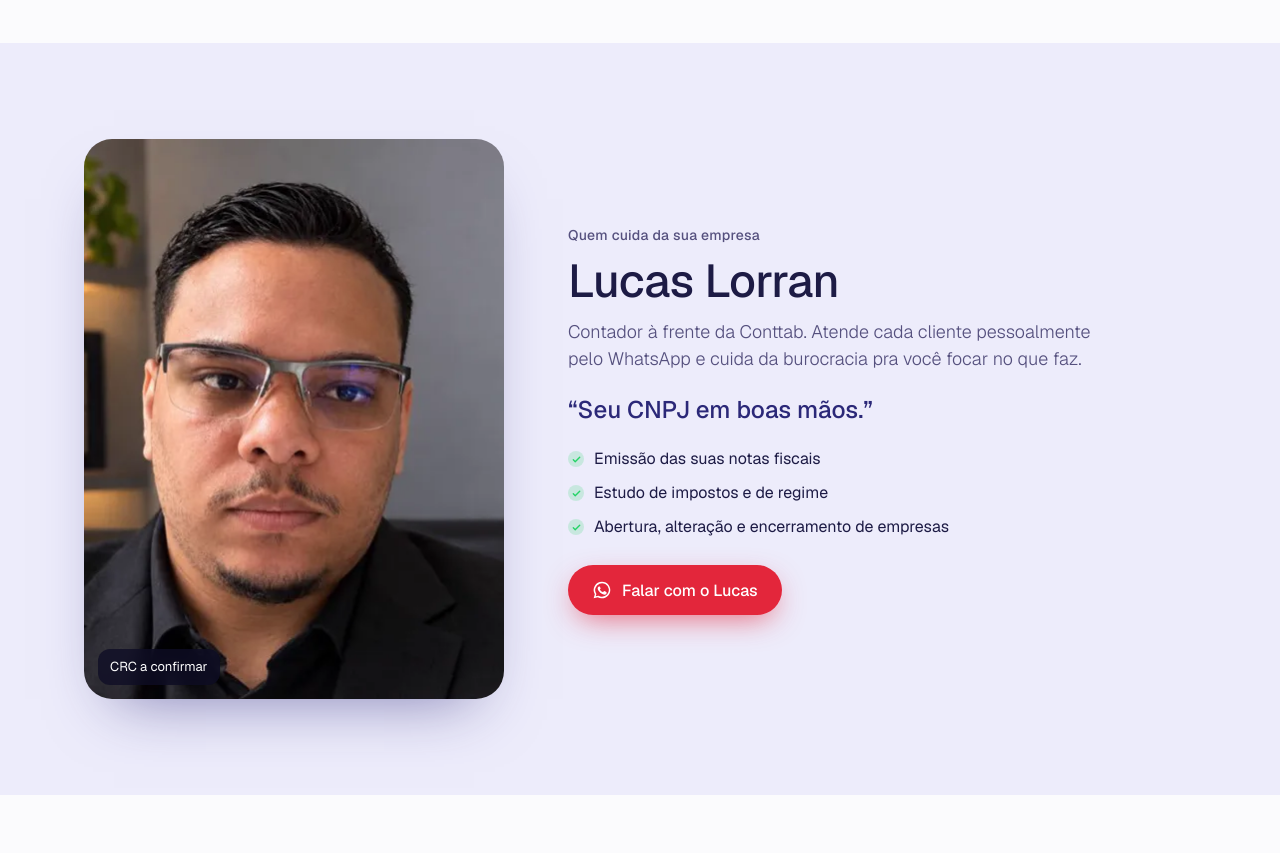
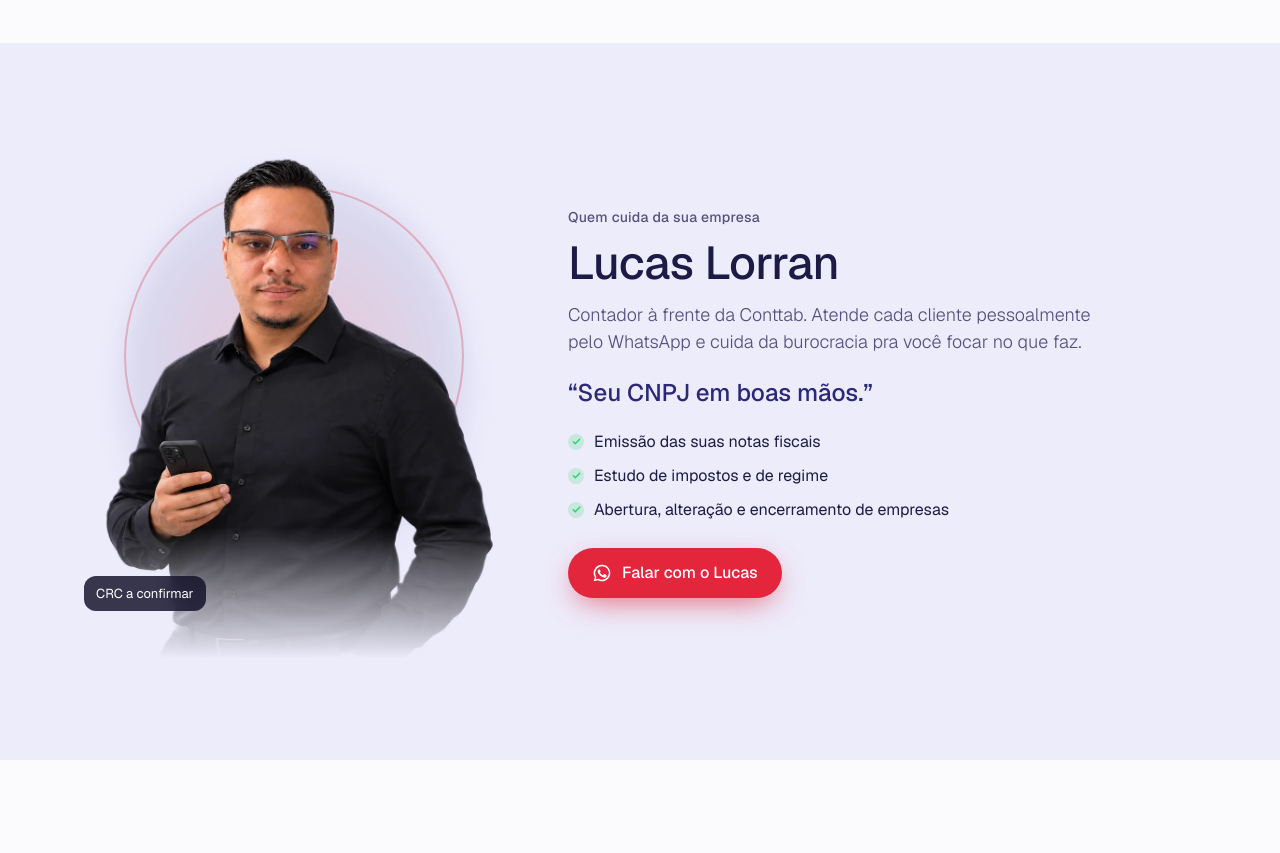
Before and after one commit to linikerwambaster/conttab-contabilidade, a plain HTML site: page index.html in a window 1280 px wide. Shown: the part 2580-3433 px from the top of the page. Drawn offline with nearby package versions, Linux system fonts and the light colour scheme.

Commit message:
Quem cuida da sua empresa: foto nova do Lucas sem moldura

```diff
--- a/index.html
+++ b/index.html
@@ -173,6 +173,13 @@ h1 .grifo:after{content:"";position:absolute;left:-1%;right:-1%;bottom:-2px;heig
 
 /* quem é o Lucas */
 .sobre{display:grid;grid-template-columns:1fr;gap:34px;align-items:center}
+/* foto sem moldura: o Lucas sai do fundo da seção, com o anel da marca bem leve atrás e a base sumindo na página */
+.foto-livre{position:relative;width:100%;max-width:440px;margin:0 auto;aspect-ratio:4/5}
+.foto-livre:before{content:"";position:absolute;left:50%;top:9%;width:80%;aspect-ratio:1;transform:translateX(-50%);border-radius:50%;border:2px solid rgba(227,38,59,.28)}
+.foto-livre .brilho{position:absolute;left:8%;right:8%;top:6%;bottom:8%;border-radius:50%;background:radial-gradient(circle at 50% 42%,rgba(227,38,59,.20),rgba(43,40,120,.10) 48%,transparent 70%);filter:blur(12px)}
+.foto-livre img{position:relative;width:100%;height:100%;object-fit:contain;object-position:bottom;
+  -webkit-mask-image:linear-gradient(to bottom,#000 74%,transparent 99%);mask-image:linear-gradient(to bottom,#000 74%,transparent 99%)}
+.foto-livre .crc-tag{position:absolute;left:0;bottom:10%;background:rgba(15,14,38,.82);backdrop-filter:blur(8px);color:#fff;font-size:13px;padding:8px 12px;border-radius:12px}
 .sobre .foto{position:relative;max-width:420px;border-radius:28px;overflow:hidden;box-shadow:0 30px 60px -30px rgba(43,40,120,.55)}
 .sobre .foto img{width:100%;aspect-ratio:1;object-fit:cover}
 .sobre .foto .crc-tag{position:absolute;left:14px;bottom:14px;background:rgba(15,14,38,.78);backdrop-filter:blur(8px);color:#fff;font-size:13px;padding:8px 12px;border-radius:12px}
@@ -342,7 +349,7 @@ body.com-aviso .zap{bottom:150px}
 <!-- QUEM É O LUCAS -->
 <section id="lucas" class="sec lavanda" aria-labelledby="t-lucas">
   <div class="wrap sobre">
-    <div class="foto rv"><img src="img/lucas-real.webp" alt="Foto de Lucas Lorran, contador" width="560" height="560" loading="lazy"><span class="crc-tag">CRC a confirmar</span></div>
+    <div class="foto-livre rv"><span class="brilho" aria-hidden="true"></span><img src="img/lucas-sobre.webp" alt="Lucas Lorran, contador da Conttab" width="900" height="1125" loading="lazy"><span class="crc-tag">CRC a confirmar</span></div>
     <div class="rv">
       <span class="rotulo">Quem cuida da sua empresa</span>
       <h2 id="t-lucas">Lucas Lorran</h2>
```
Also changed, not shown: img/lucas-real.webp (deleted), img/lucas-sobre.webp (added).
